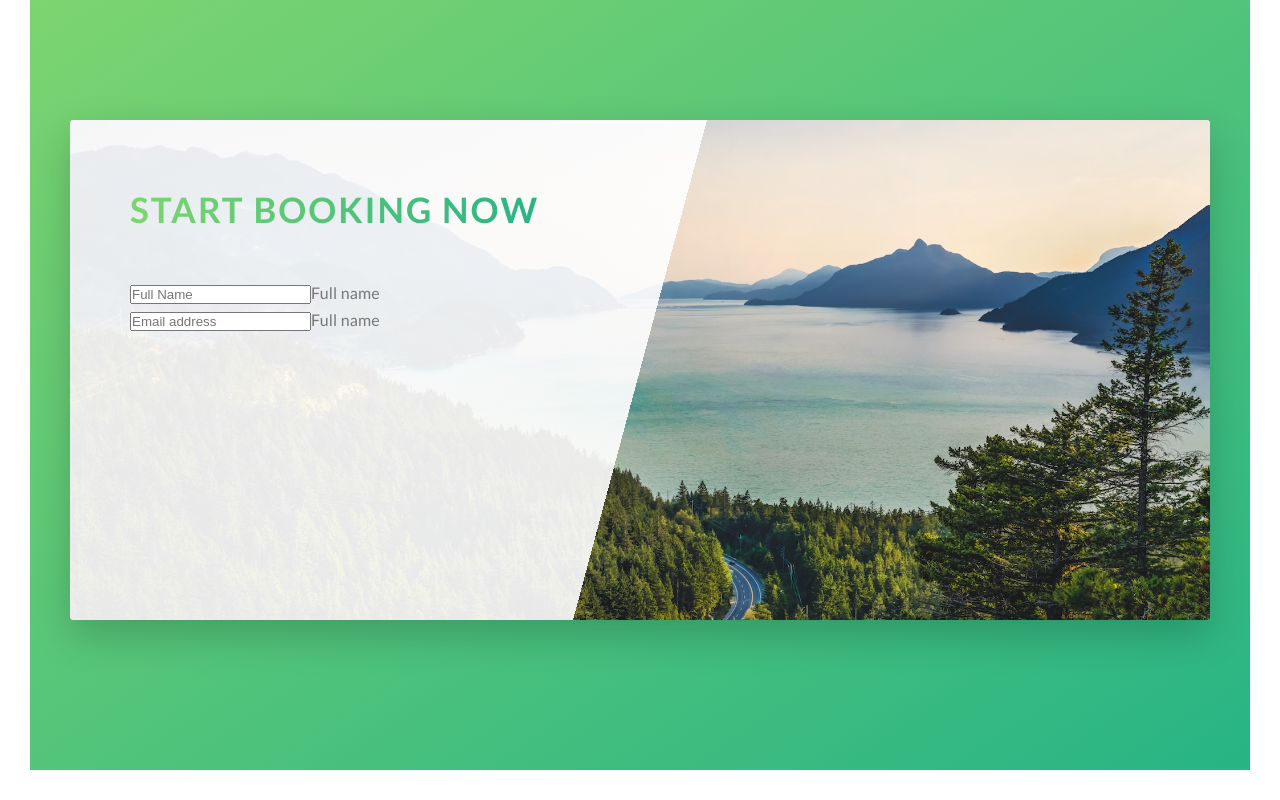
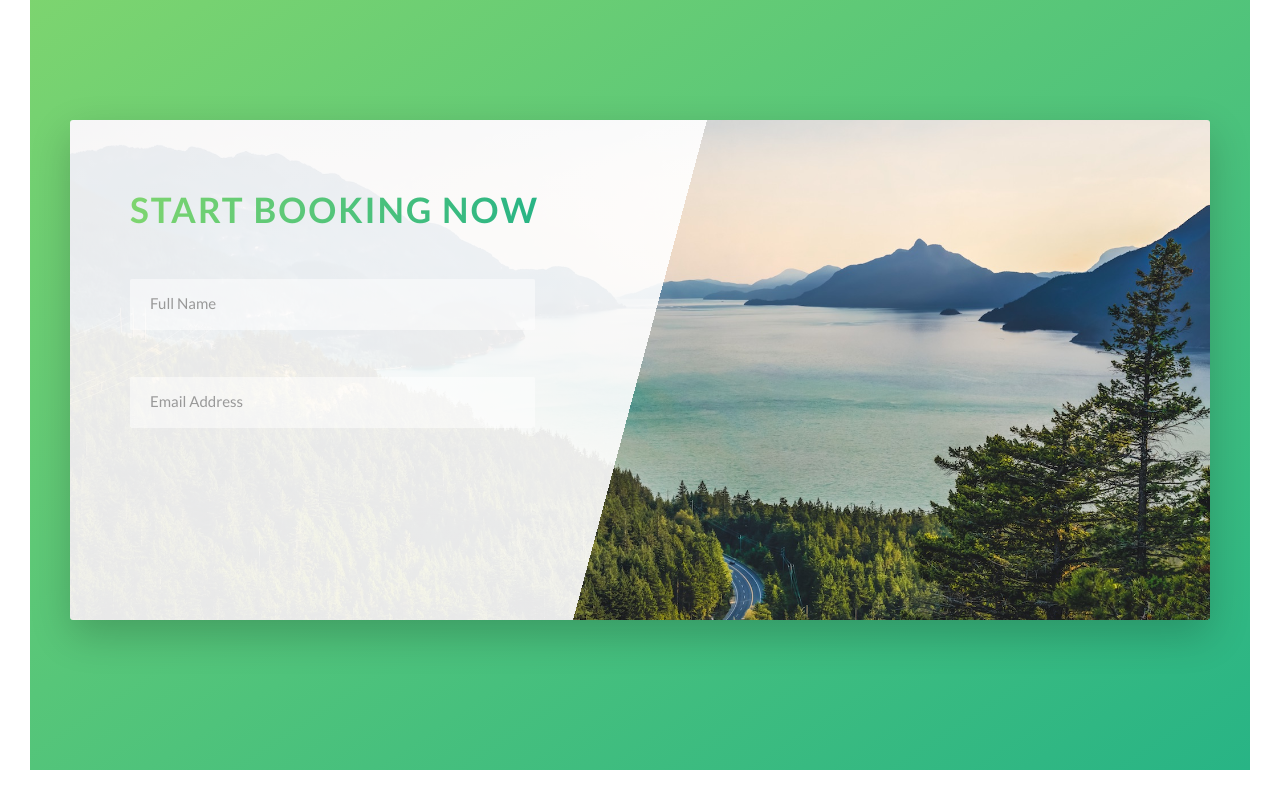
Before and after one commit to shaunak-badani/Natours-React, a React (Vite) app: page / in a window 1280 px wide. Shown: the part 6596-7396 px from the top of the page. Built offline with nearby package versions, Linux system fonts and the light colour scheme.

Commit message:
Made components for Form

```diff
--- /dev/null
+++ b/src/components/Form.scss
@@ -0,0 +1,63 @@
+@use "../styles/variables" as *;
+
+.form
+{
+    &Group:not(:last-child) {
+        margin-bottom: 2rem;
+    }
+
+    &Input {
+        font-size: 1.5rem;
+        font-family: inherit;
+        padding: 1.5rem 2rem;
+        color: inherit;
+
+        border-radius: 2px;
+        background-color: rgba($color-white, 0.5);
+        border: none;
+
+        border-bottom: 3px solid transparent;
+        width: 90%;
+        display: block;
+
+
+        &:focus {
+            outline: none;
+            box-shadow: 0 1rem 2rem rgba($color-black, 0.1);
+
+            border-bottom: 3px solid $color-primary;
+
+            &:invalid {
+                border-bottom: 3px solid $color-secondary-dark;
+            }
+        }
+
+        &::-webkit-input-placeholder, &::placeholder {
+            color: $color-grey-dark-2;
+        }
+
+
+    }
+
+
+
+
+
+    &Label {
+        // font-size: small;
+        font-size: 1.2rem;
+        font-weight: 700;
+        margin-left: 2rem;
+        margin-top: .7rem;
+        display: block;
+
+        transition: all 0.3s;
+    }
+
+    // adjacent sibling selector
+    &Input:placeholder-shown + &Label {
+        opacity: 0;
+        visibility: hidden;
+        transform: translateY(-4rem);
+    }
+}
--- /dev/null
+++ b/src/components/Form.tsx
@@ -0,0 +1,59 @@
+import type { ReactNode } from "react";
+import { type ComponentProps } from "react";
+import "./Form.scss"
+
+const Form = ({children, classNames = []}: PropType) => {
+
+    const allClasses: string = `form ${classNames.join(' ')}`;
+
+    return (
+        <form action="#" className={allClasses}>
+            {children}
+        </form>
+    )
+}
+
+type PropType = {
+    children: ReactNode;
+    classNames?: string[];
+};
+
+const FormGroup = ({children, classNames = []}: PropType) => {
+
+    const allClasses: string = `formGroup ${classNames.join(' ')}`;
+
+    return (
+        <div className={allClasses}>
+            {children}
+        </div>
+    )
+}
+
+const Input = ({classNames = [], type = "text", ...props}: ComponentProps<'input'> & {
+    classNames?: string[];
+    type: string;
+}) => {
+
+    const allClasses: string = `formInput ${classNames.join(' ')}`;
+
+    return (
+        <input type={type} className={allClasses} {...props} />
+    )
+}
+
+const FormLabel = ({children, classNames = []}: ComponentProps<'label'> & PropType) => {
+
+    const allClasses: string = `formLabel ${classNames.join(' ')}`;
+
+    return (
+        <label className={allClasses}>
+            {children}
+        </label>
+    )
+}
+
+
+
+export default Form;
+
+export { FormGroup, FormLabel, Input };
--- a/src/pages/Booking.tsx
+++ b/src/pages/Booking.tsx
@@ -1,8 +1,7 @@
-import CenterText from "../components/CenterText";
+import Form, { FormGroup, FormLabel, Input } from "../components/Form";
 import { HeadingSecondary } from "../components/Headings";
 import Row from "../components/Row";
 import "./Booking.scss";
-
 
 const Booking = () => {
 
@@ -16,16 +15,16 @@ const Booking = () => {
                                 Start booking now
                             </HeadingSecondary>
                         </div>
-                        <form action="#" className="form">
-                            <div className="formGroup">
-                                <input type="text" className="formInput" placeholder="Full Name" id="name" required />
-                                <label htmlFor="name" className="formLabel">Full name</label>
-                            </div>
-                            <div className="formGroup">
-                                <input type="email" className="formInput" placeholder="Email address" id="email" required />
-                                <label htmlFor="email" className="formLabel">Full name</label>
-                            </div>
-                        </form>
+                        <Form>
+                            <FormGroup>
+                                <Input type="text" placeholder="Full Name" id="name" required />
+                                <FormLabel htmlFor="name" className="formLabel">Full name</FormLabel>
+                            </FormGroup>
+                            <FormGroup>
+                                <Input type="email" placeholder="Email Address" id="email" required />
+                                <FormLabel htmlFor="email">Email address</FormLabel>
+                            </FormGroup>
+                        </Form>
                     </div>
                 </div>
             </Row>
--- a/src/styles/_variables.scss
+++ b/src/styles/_variables.scss
@@ -14,6 +14,8 @@ $color-grey-light-2: #eee;
 
 
 $color-grey-dark: #777;
+$color-grey-dark-2: #999;
+
 $color-white: #fff;
 $color-black: #000;
 
```
